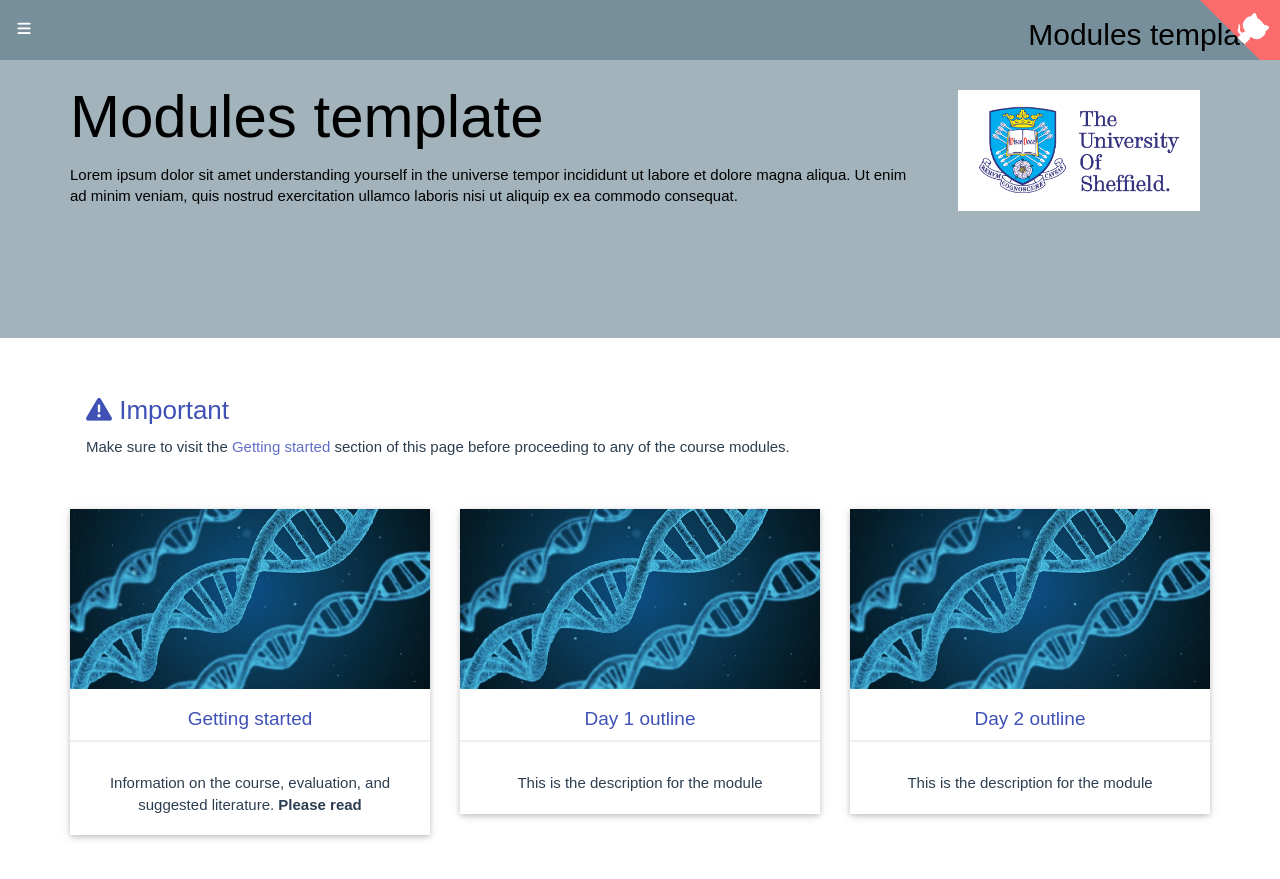
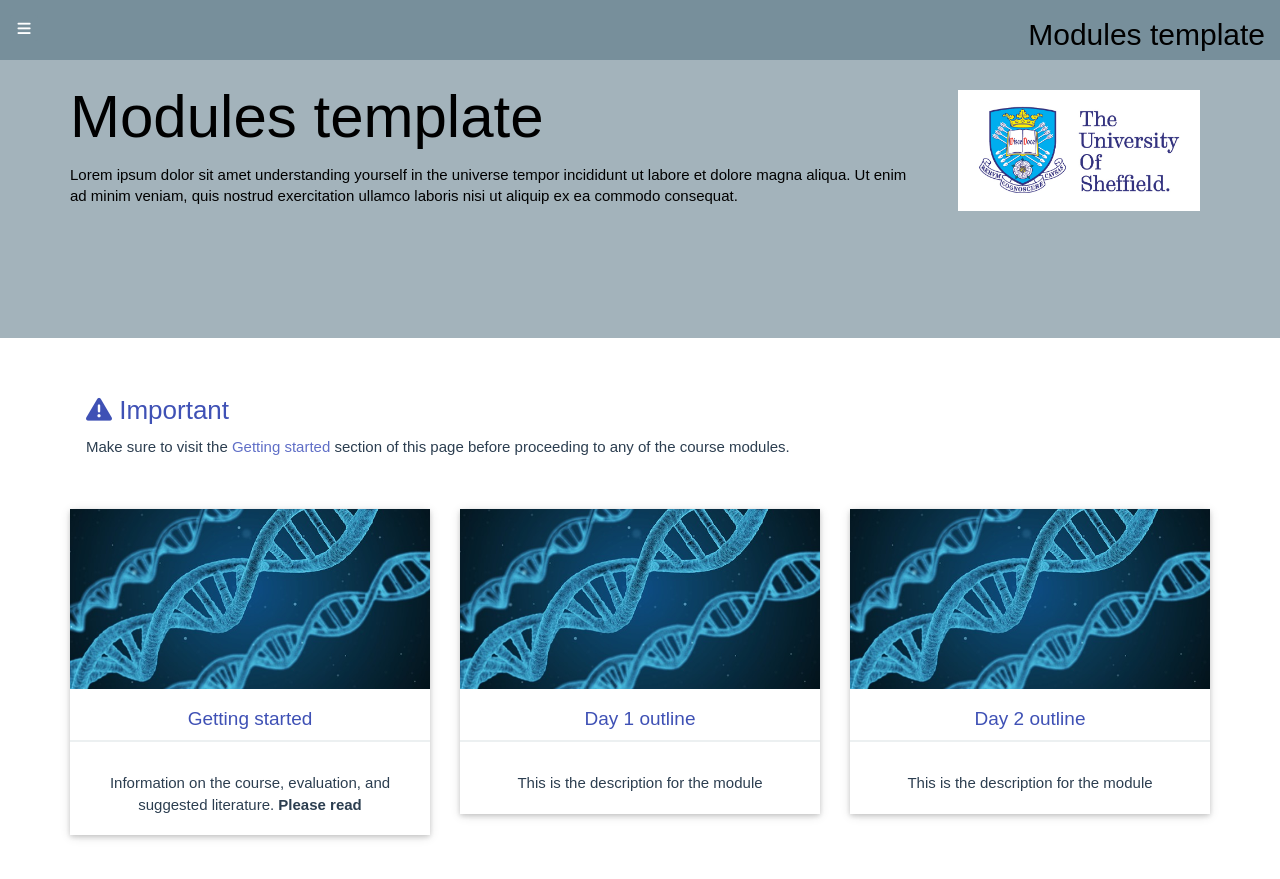
Before and after one commit to trallard/Modules-template, a Jekyll site: the page built from index.md, in a window 1280 px wide. Shown: the top 879 px of the page. Built offline with Jekyll 4.4.1, drawn with Linux system fonts in a browser that asks for light colours; nearby versions of some CDN libraries; some web fonts are replaced.

Commit message:
Remove landing icon

```diff
--- a/_layouts/landing.html
+++ b/_layouts/landing.html
@@ -12,12 +12,6 @@
   <div class='wrap'>
     <!-- navbar -->
     {% include nav.html %}
-    <a href="https://github.com/trallard/Modules-template" target="_blank"class="github-corner" aria-label="View source on Github">
-      <svg width="80" height="80" viewBox="0 0 250 250" style="fill:#FD6C6C; color:#fff; position: absolute; top: 0; border: 0; right: 0;" aria-hidden="true">
-        <path d="M0,0 L115,115 L130,115 L142,142 L250,250 L250,0 Z"></path>
-        <path d="M128.3,109.0 C113.8,99.7 119.0,89.6 119.0,89.6 C122.0,82.7 120.5,78.6 120.5,78.6 C119.2,72.0 123.4,76.3 123.4,76.3 C127.3,80.9 125.5,87.3 125.5,87.3 C122.9,97.6 130.6,101.9 134.4,103.2" fill="currentColor" style="transform-origin: 130px 106px;" class="octo-arm"></path>
-        <path d="M115.0,115.0 C114.9,115.1 118.7,116.5 119.8,115.4 L133.7,101.6 C136.9,99.2 139.9,98.4 142.2,98.6 C133.8,88.0 127.5,74.4 143.8,58.0 C148.5,53.4 154.0,51.2 159.7,51.0 C160.3,49.4 163.2,43.6 171.4,40.1 C171.4,40.1 176.1,42.5 178.8,56.2 C183.1,58.6 187.2,61.8 190.9,65.4 C194.5,69.0 197.7,73.2 200.1,77.6 C213.8,80.2 216.3,84.9 216.3,84.9 C212.7,93.1 206.9,96.0 205.4,96.6 C205.1,102.4 203.0,107.8 198.3,112.5 C181.9,128.9 168.3,122.5 157.7,114.1 C157.9,116.9 156.7,120.9 152.7,124.9 L141.0,136.5 C139.8,137.7 141.6,141.9 141.8,141.8 Z" fill="currentColor" class="octo-body"></path></svg></a><style>.github-corner:hover .octo-arm{animation:octocat-wave 560ms ease-in-out}@keyframes octocat-wave{0%,100%{transform:rotate(0)}20%,60%{transform:rotate(-25deg)}40%,80%{transform:rotate(10deg)}}@media (max-width:500px){.github-corner:hover .octo-arm{animation:none}.github-corner .octo-arm{animation:octocat-wave 560ms ease-in-out}}</style>
-
 
   </div>
 
```
